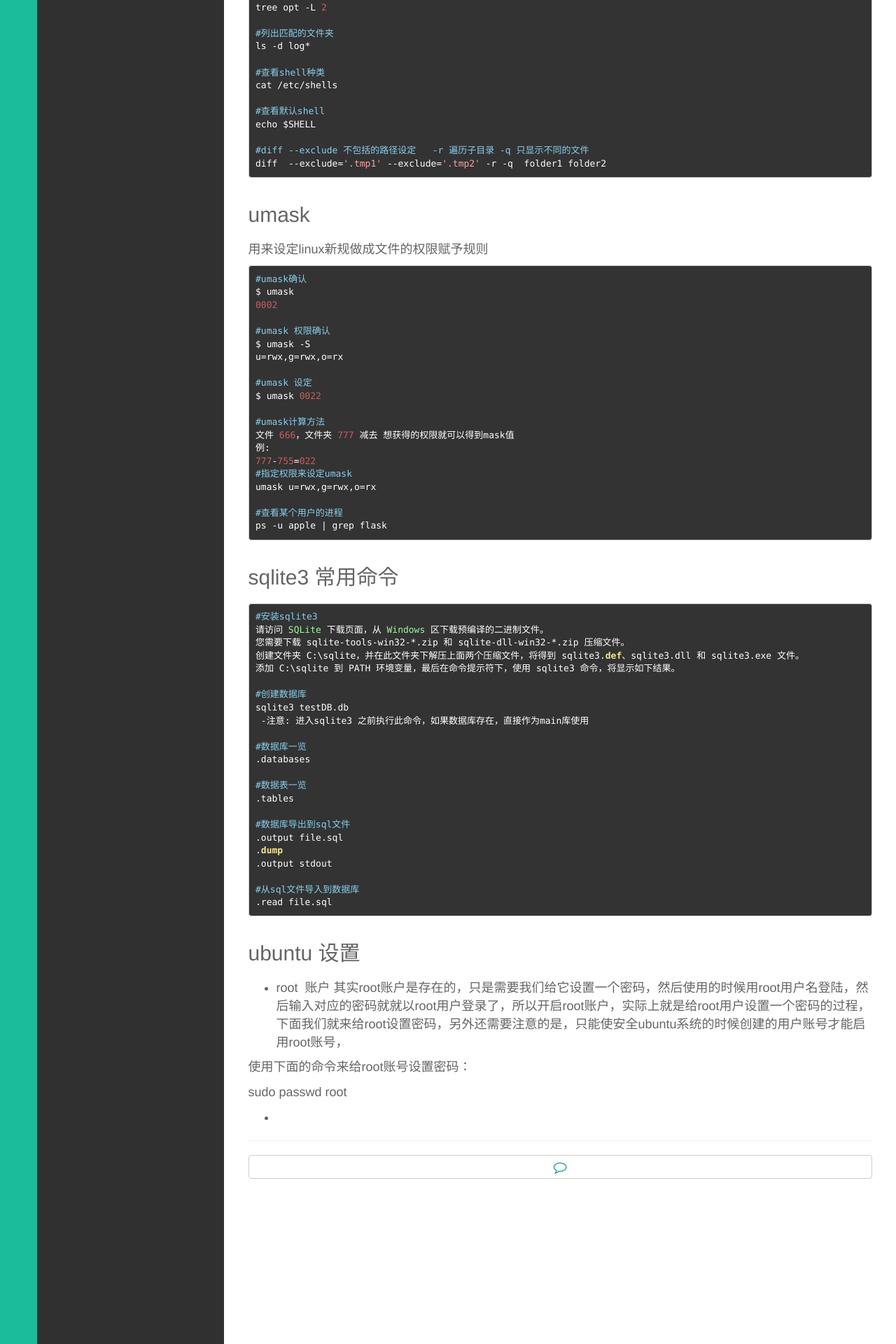
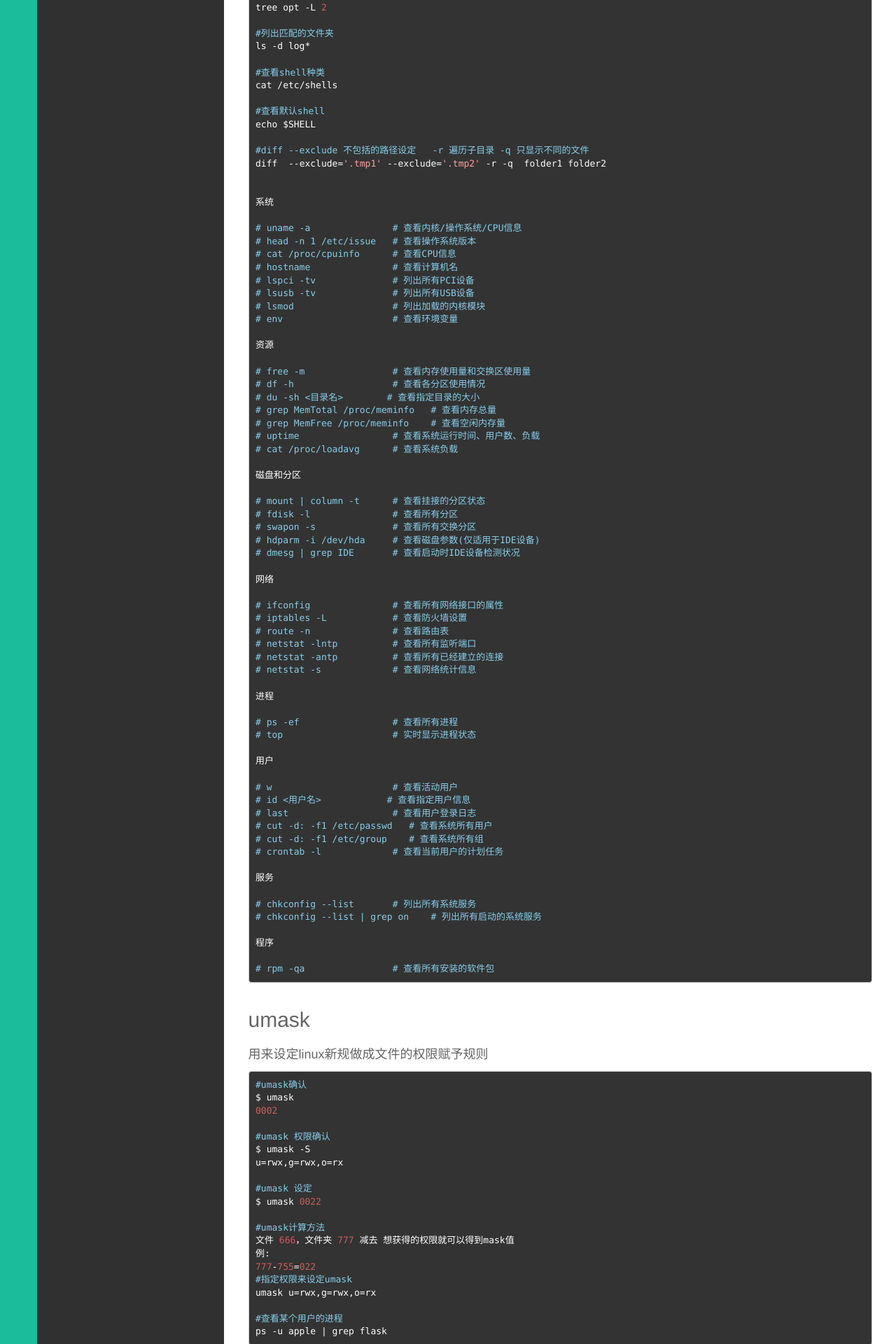
Before and after one commit to kyoyo/kyoyo.github.io, a Jekyll site: the page built from _posts/常用/2017-10-04-LinuxCommand.md, in a window 1280 px wide. Shown: the part 882-2802 px from the top of the page at 70% size. Built offline with Jekyll 4.4.1, drawn with Linux system fonts in a browser that asks for light colours; Markdown is read by kramdown in place of the engine named in the settings.

Commit message:
Update 2017-10-04-LinuxCommand.md

````diff
--- a/_posts/常用/2017-10-04-LinuxCommand.md
+++ b/_posts/常用/2017-10-04-LinuxCommand.md
@@ -57,6 +57,68 @@ echo $SHELL
 
 #diff --exclude 不包括的路径设定   -r 遍历子目录 -q 只显示不同的文件
 diff  --exclude='.tmp1' --exclude='.tmp2' -r -q  folder1 folder2
+
+
+系统
+
+# uname -a               # 查看内核/操作系统/CPU信息
+# head -n 1 /etc/issue   # 查看操作系统版本
+# cat /proc/cpuinfo      # 查看CPU信息
+# hostname               # 查看计算机名
+# lspci -tv              # 列出所有PCI设备
+# lsusb -tv              # 列出所有USB设备
+# lsmod                  # 列出加载的内核模块
+# env                    # 查看环境变量
+
+资源
+
+# free -m                # 查看内存使用量和交换区使用量
+# df -h                  # 查看各分区使用情况
+# du -sh <目录名>        # 查看指定目录的大小
+# grep MemTotal /proc/meminfo   # 查看内存总量
+# grep MemFree /proc/meminfo    # 查看空闲内存量
+# uptime                 # 查看系统运行时间、用户数、负载
+# cat /proc/loadavg      # 查看系统负载
+
+磁盘和分区
+
+# mount | column -t      # 查看挂接的分区状态
+# fdisk -l               # 查看所有分区
+# swapon -s              # 查看所有交换分区
+# hdparm -i /dev/hda     # 查看磁盘参数(仅适用于IDE设备)
+# dmesg | grep IDE       # 查看启动时IDE设备检测状况
+
+网络
+
+# ifconfig               # 查看所有网络接口的属性
+# iptables -L            # 查看防火墙设置
+# route -n               # 查看路由表
+# netstat -lntp          # 查看所有监听端口
+# netstat -antp          # 查看所有已经建立的连接
+# netstat -s             # 查看网络统计信息
+
+进程
+
+# ps -ef                 # 查看所有进程
+# top                    # 实时显示进程状态
+
+用户
+
+# w                      # 查看活动用户
+# id <用户名>            # 查看指定用户信息
+# last                   # 查看用户登录日志
+# cut -d: -f1 /etc/passwd   # 查看系统所有用户
+# cut -d: -f1 /etc/group    # 查看系统所有组
+# crontab -l             # 查看当前用户的计划任务
+
+服务
+
+# chkconfig --list       # 列出所有系统服务
+# chkconfig --list | grep on    # 列出所有启动的系统服务
+
+程序
+
+# rpm -qa                # 查看所有安装的软件包
 
 ```
 ## umask
````
